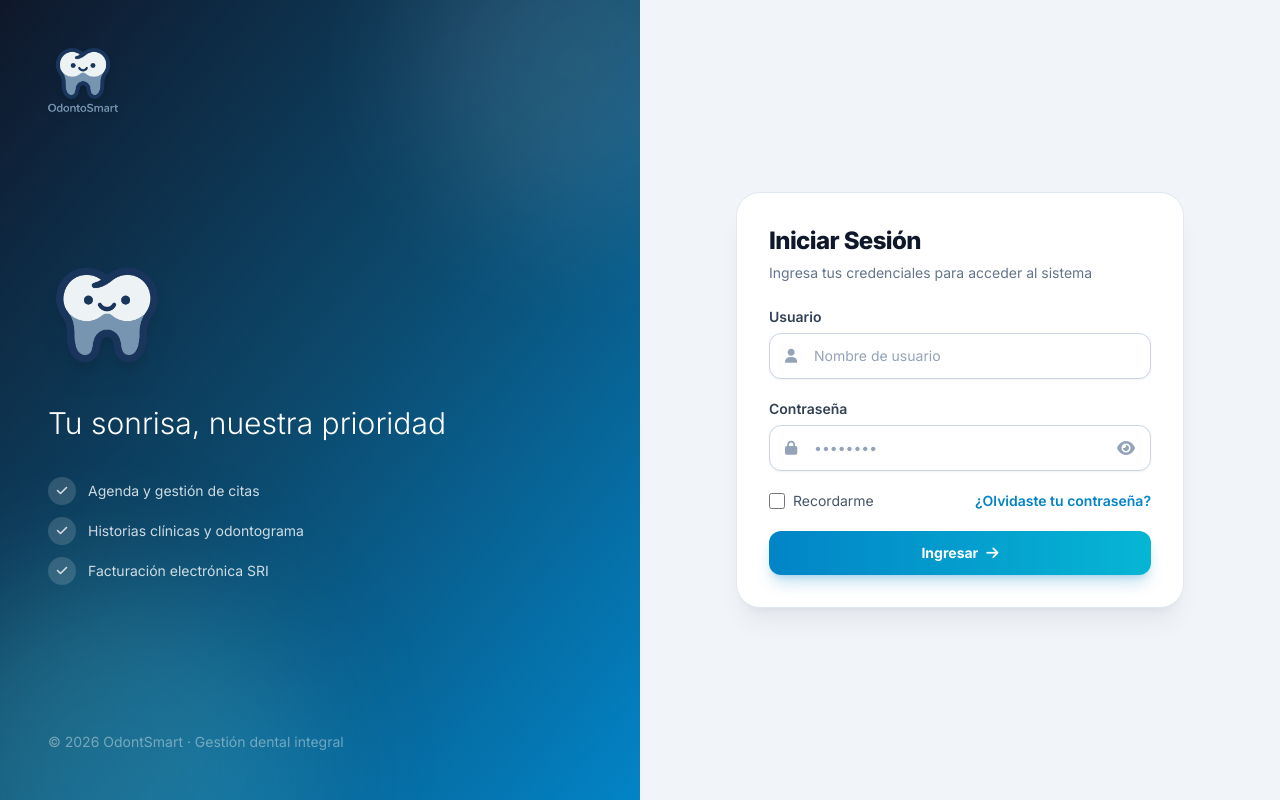
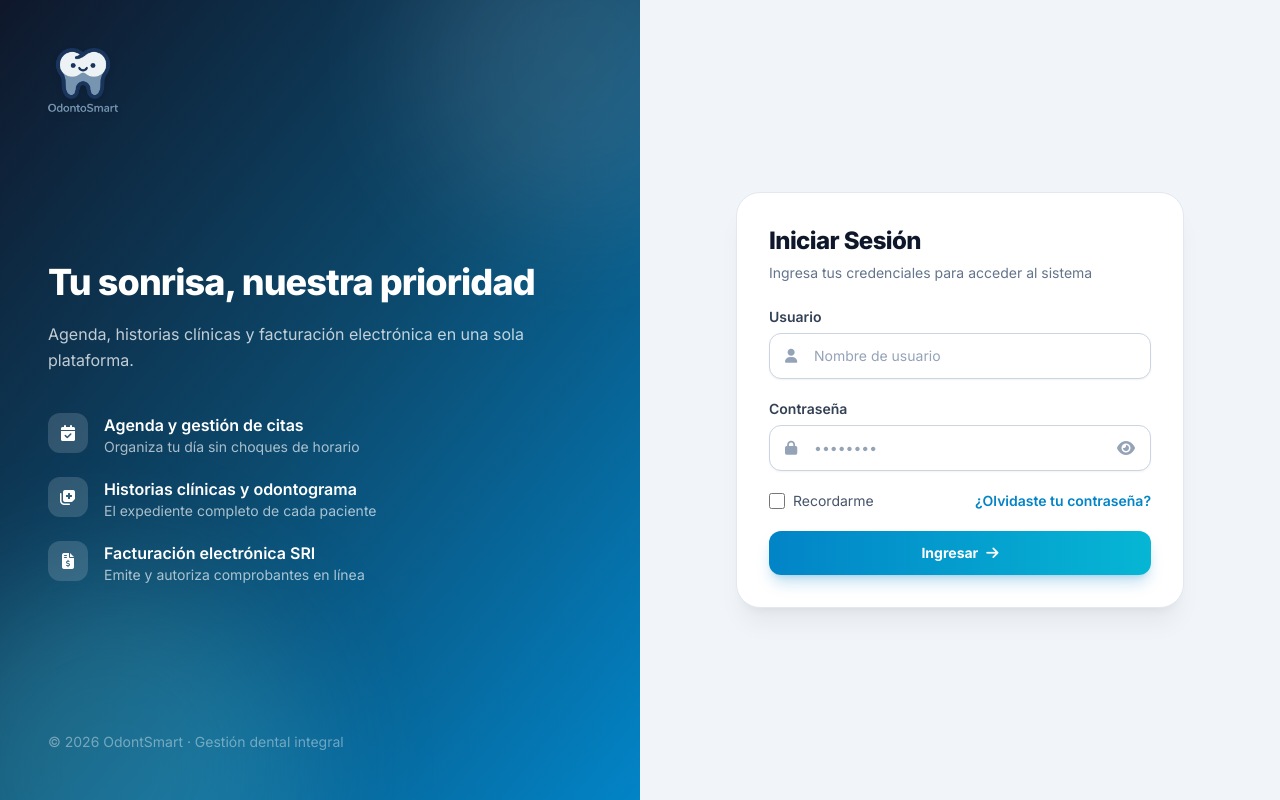
Before and after one commit to jurdin32/OdontoSmart, a Django app: page /login/ in a window 1280 px wide. Run offline with Django 5.2, Linux system fonts and the light colour scheme; some libraries are stand-ins or nearby versions.

Commit message:
Login: eliminar diente duplicado y mejorar jerarquia del panel de marca

```diff
--- a/templates/registration/login.html
+++ b/templates/registration/login.html
@@ -16,23 +16,41 @@
             {% endif %}
         </div>
 
-        <div class="relative z-10">
-            <img src="{% static 'images/odontoSmart_2.png' %}" alt="" class="mb-8 h-28 w-auto drop-shadow-xl">
-            <p class="max-w-md text-3xl font-light leading-snug text-white">
+        <div class="relative z-10 max-w-lg">
+            <p class="text-4xl font-extrabold leading-tight tracking-tight text-white">
                 {{ config_empresa.frase_pie|default:'Tu sonrisa, nuestra prioridad' }}
             </p>
-            <ul class="mt-8 space-y-3 text-sm text-white/80">
-                <li class="flex items-center gap-3">
-                    <span class="flex h-7 w-7 items-center justify-center rounded-full bg-white/15"><i class="fas fa-check text-xs"></i></span>
-                    Agenda y gestión de citas
+            <p class="mt-4 text-base leading-relaxed text-white/75">
+                Agenda, historias clínicas y facturación electrónica en una sola plataforma.
+            </p>
+
+            <ul class="mt-10 space-y-5">
+                <li class="flex items-start gap-4">
+                    <span class="flex h-10 w-10 shrink-0 items-center justify-center rounded-xl bg-white/15 text-white">
+                        <i class="fas fa-calendar-check"></i>
+                    </span>
+                    <div>
+                        <div class="font-semibold text-white">Agenda y gestión de citas</div>
+                        <div class="text-sm text-white/65">Organiza tu día sin choques de horario</div>
+                    </div>
                 </li>
-                <li class="flex items-center gap-3">
-                    <span class="flex h-7 w-7 items-center justify-center rounded-full bg-white/15"><i class="fas fa-check text-xs"></i></span>
-                    Historias clínicas y odontograma
+                <li class="flex items-start gap-4">
+                    <span class="flex h-10 w-10 shrink-0 items-center justify-center rounded-xl bg-white/15 text-white">
+                        <i class="fas fa-notes-medical"></i>
+                    </span>
+                    <div>
+                        <div class="font-semibold text-white">Historias clínicas y odontograma</div>
+                        <div class="text-sm text-white/65">El expediente completo de cada paciente</div>
+                    </div>
                 </li>
-                <li class="flex items-center gap-3">
-                    <span class="flex h-7 w-7 items-center justify-center rounded-full bg-white/15"><i class="fas fa-check text-xs"></i></span>
-                    Facturación electrónica SRI
+                <li class="flex items-start gap-4">
+                    <span class="flex h-10 w-10 shrink-0 items-center justify-center rounded-xl bg-white/15 text-white">
+                        <i class="fas fa-file-invoice-dollar"></i>
+                    </span>
+                    <div>
+                        <div class="font-semibold text-white">Facturación electrónica SRI</div>
+                        <div class="text-sm text-white/65">Emite y autoriza comprobantes en línea</div>
+                    </div>
                 </li>
             </ul>
         </div>
```
